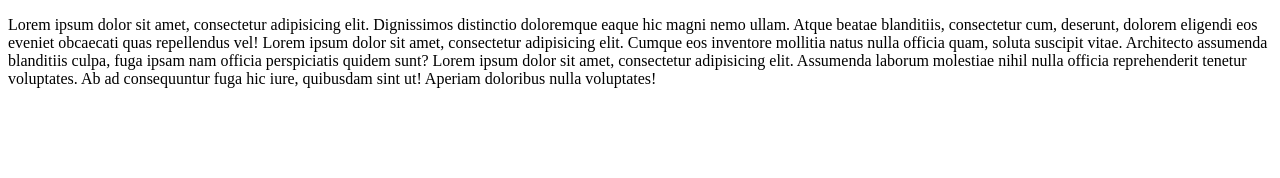
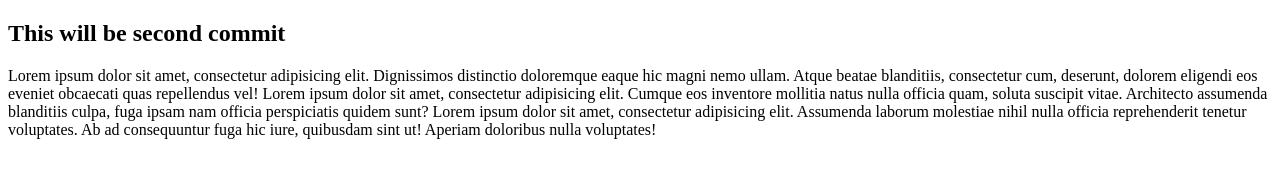
Before and after one commit to antonkarpach/training, a plain HTML site: page index.html in a window 1280 px wide. Drawn offline with Linux system fonts and the light colour scheme.

Commit message:
First commit for push2

```diff
--- a/index.html
+++ b/index.html
@@ -8,6 +8,7 @@
     <title>Document</title>
 </head>
 <body>
+<h2>This will be second commit</h2>
     <p>
         Lorem ipsum dolor sit amet, consectetur adipisicing elit. Dignissimos distinctio doloremque eaque hic magni nemo ullam. Atque beatae blanditiis, consectetur cum, deserunt, dolorem eligendi eos eveniet obcaecati quas repellendus vel!
         Lorem ipsum dolor sit amet, consectetur adipisicing elit. Cumque eos inventore mollitia natus nulla officia quam, soluta suscipit vitae. Architecto assumenda blanditiis culpa, fuga ipsam nam officia perspiciatis quidem sunt?
```
